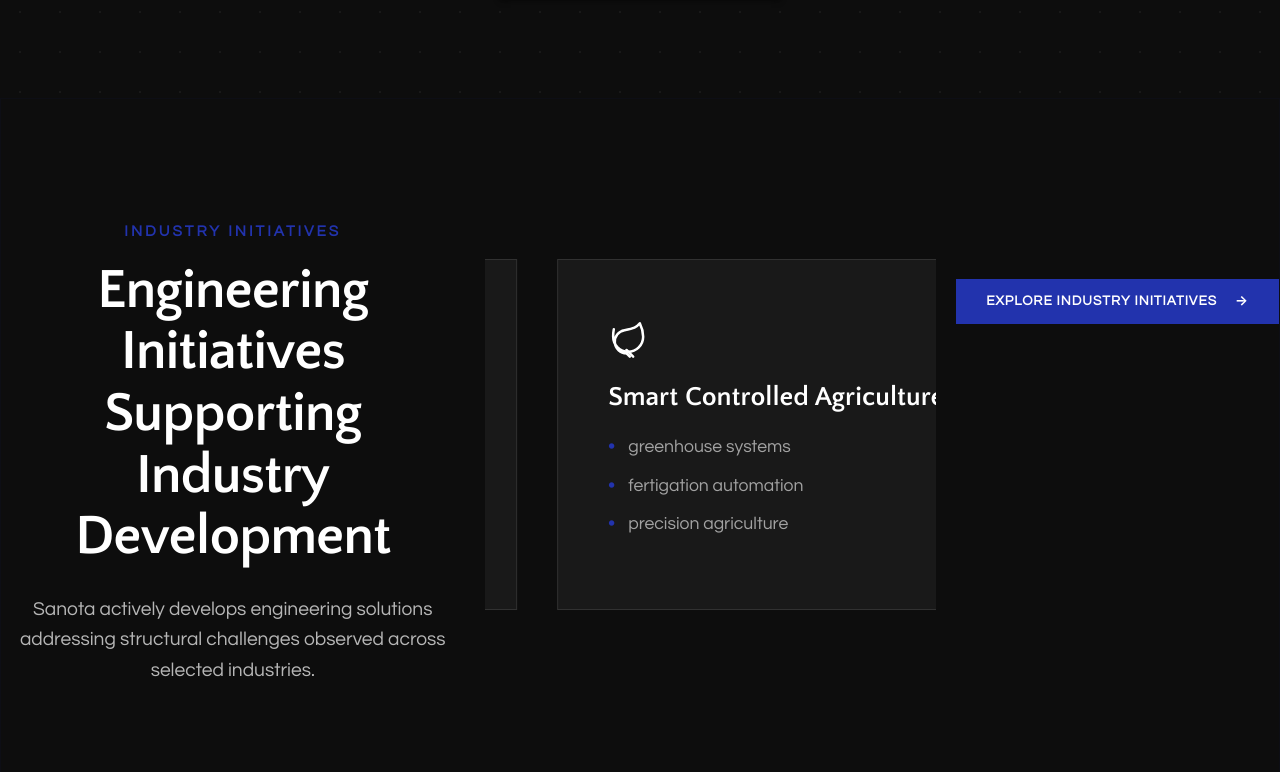
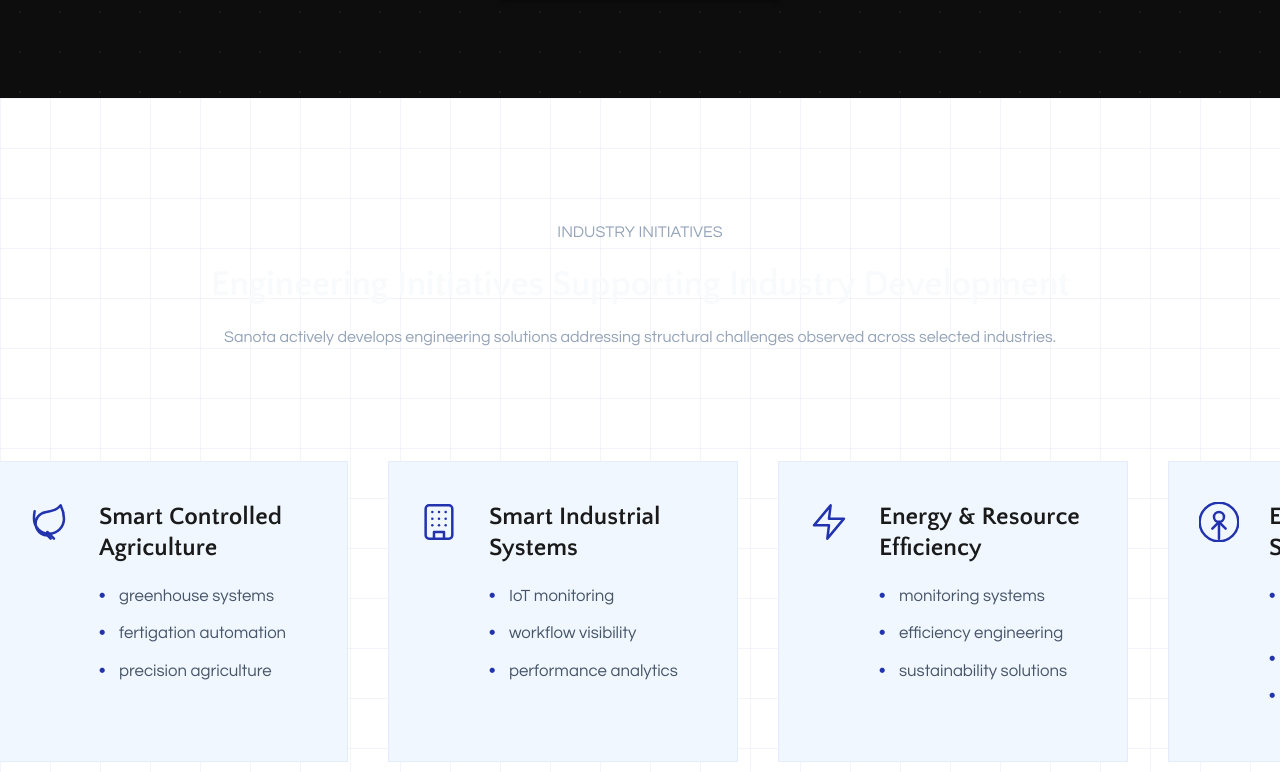
Before and after one commit to Knoweb/sanota-site, a React (Vite) app: page / in a window 1280 px wide. Shown: the part 2708-3480 px from the top of the page. Built offline with nearby package versions, Linux system fonts and the light colour scheme.

Commit message:
Finalize Navigation Structure, Differentiation Section, and UI Refinements

```diff
--- a/src/pages/Home/Home.css
+++ b/src/pages/Home/Home.css
@@ -1493,6 +1493,57 @@
 /* --- Industry Initiatives --- */
 .initiatives-section {
     padding: 120px 0;
+    background-color: #ffffff;
+    position: relative;
+    overflow: hidden;
+}
+
+.initiatives-section::before {
+    content: '';
+    position: absolute;
+    top: 0;
+    left: 0;
+    width: 100%;
+    height: 100%;
+    background-image: linear-gradient(rgba(34, 51, 173, 0.05) 1px, transparent 1px),
+                      linear-gradient(90deg, rgba(34, 51, 173, 0.05) 1px, transparent 1px);
+    background-size: 50px 50px;
+    pointer-events: none;
+    opacity: 1;
+}
+
+.initiatives-header {
+    text-align: center;
+    margin-bottom: 70px;
+    position: relative;
+    max-width: 1240px;
+    margin-left: auto;
+    margin-right: auto;
+    padding: 0 2rem;
+}
+
+.initiatives-ticker-wrapper {
+    overflow: hidden;
+    padding: 20px 0 60px;
+    width: 100%;
+    position: relative;
+    z-index: 1;
+}
+
+.initiatives-ticker-content {
+    display: flex;
+    gap: 30px;
+    width: max-content;
+    animation: scroll 40s linear infinite;
+}
+
+.initiatives-ticker-wrapper:hover .initiatives-ticker-content {
+    animation-play-state: paused;
+}
+
+.initiatives-section .initiative-card {
+    flex: 0 0 350px;
+    background: #F0F7FF;
     padding: 40px 30px;
     display: flex;
     gap: 20px;
@@ -1793,108 +1844,3 @@
         font-size: 2.2rem;
     }
 }
-/* --- Industry Initiatives (Dark Theme) --- */
-.initiatives-section {
-    background-color: #0D0D0D !important;
-    padding: 120px 0;
-    position: relative;
-    overflow: hidden;
-}
-
-.initiatives-header {
-    text-align: center;
-    margin-bottom: 70px;
-    position: relative;
-    z-index: 2;
-}
-
-.initiatives-tagline {
-    color: #2233AD !important;
-    font-size: 0.95rem !important;
-    font-weight: 800 !important;
-    letter-spacing: 3px !important;
-    text-transform: uppercase !important;
-    margin-bottom: 15px !important;
-}
-
-.initiatives-title {
-    font-size: 3.5rem !important;
-    font-weight: 800 !important;
-    color: #ffffff !important;
-    line-height: 1.1 !important;
-    margin-bottom: 25px !important;
-    letter-spacing: -1px !important;
-}
-
-.initiatives-subtitle {
-    font-size: 1.2rem !important;
-    color: rgba(255, 255, 255, 0.7) !important;
-    max-width: 850px !important;
-    margin: 0 auto !important;
-    line-height: 1.6 !important;
-}
-
-.initiative-card {
-    background: rgba(255, 255, 255, 0.05) !important;
-    border: 1px solid rgba(255, 255, 255, 0.1) !important;
-    border-radius: 0 !important;
-    padding: 60px 50px !important;
-    transition: all 0.4s ease !important;
-}
-
-.initiative-card:hover {
-    background: rgba(255, 255, 255, 0.08) !important;
-    border-color: #2233AD !important;
-    transform: translateY(-10px) !important;
-}
-
-.initiative-card-title {
-    color: #ffffff !important;
-    font-size: 1.7rem !important;
-    font-weight: 800 !important;
-}
-
-.initiative-list li {
-    color: rgba(255, 255, 255, 0.6) !important;
-    font-size: 1.1rem !important;
-}
-
-.initiative-card-icon {
-    color: #ffffff !important;
-    width: 60px !important;
-    height: 60px !important;
-}
-
-.initiative-card:hover .initiative-card-icon {
-    color: #2233AD !important;
-} }
-
-
-/* --- RELOCATE AND RESIZE INITIATIVES BUTTON --- */
-.initiatives-cta {
-    margin-top: 50px !important;
-    text-align: center !important;
-    display: block !important;
-    width: 100% !important;
-}
-
-.initiatives-cta .btn {
-    padding: 12px 30px !important; /* Smaller padding */
-    font-size: 0.85rem !important; /* Smaller font */
-    letter-spacing: 1px !important;
-    background-color: #2233AD !important;
-    color: #ffffff !important;
-    border: none !important;
-    display: inline-flex !important;
-    align-items: center !important;
-    gap: 10px !important;
-    text-transform: uppercase !important;
-    white-space: nowrap !important; /* Force single line */
-    border-radius: 0 !important;
-}
-
-.initiatives-cta .btn:hover {
-    background-color: #1a288a !important;
-    transform: translateY(-2px) !important;
-    box-shadow: 0 5px 15px rgba(34, 51, 173, 0.3) !important;
-}
```
